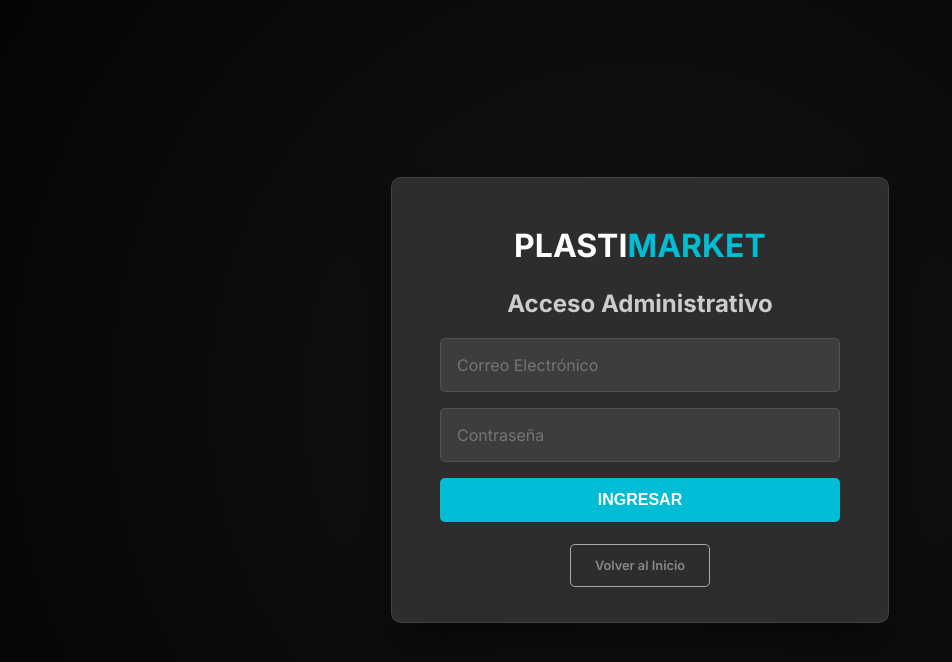
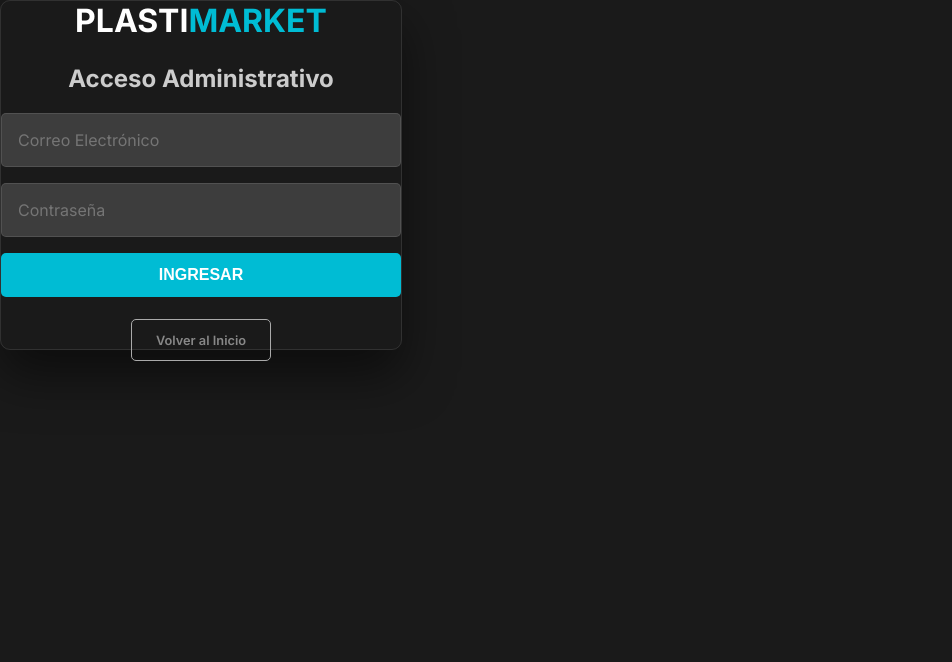
Before and after one commit to JKarlos2025IA/PlastiMarket, a plain HTML site: page admin.html in a window 1280 px wide. Shown: the whole page, without its empty margins (0-952 px from the left). Drawn offline with Linux system fonts and the light colour scheme; no server answers.

Commit message:
Fix login view visibility and remove default row

```diff
--- a/admin.css
+++ b/admin.css
@@ -17,30 +17,6 @@
     background-color: var(--dark-bg);
     color: var(--text-color);
     margin: 0;
-    min-height: 100vh;
-    display: flex;
-    flex-direction: column;
-}
-
-/* Login View */
-#login-view {
-    display: flex;
-    align-items: center;
-    justify-content: center;
-    height: 100vh;
-    background: radial-gradient(circle, rgba(0, 0, 0, 0.2) 0%, rgba(0, 0, 0, 0.8) 100%);
-    position: fixed;
-    /* Ensure it covers everything if visible */
-    top: 0;
-    left: 0;
-    width: 100%;
-    z-index: 2000;
-    /* High z-index */
-}
-
-.login-card {
-    background-color: var(--card-bg);
-    padding: 3rem;
     border-radius: 10px;
     border: 1px solid var(--border-color);
     width: 100%;
--- a/admin.js
+++ b/admin.js
@@ -86,10 +86,7 @@
         loginView.style.display = 'none';
         dashboardView.style.display = 'flex';
         subscribeToSales();
-        // Initialize with one empty row
-        if (itemsBody && itemsBody.children.length === 0) {
-            addInvoiceRow();
-        }
+        // Do NOT add a default row, user must use the drawer
     }
 
     // Login Form
```
